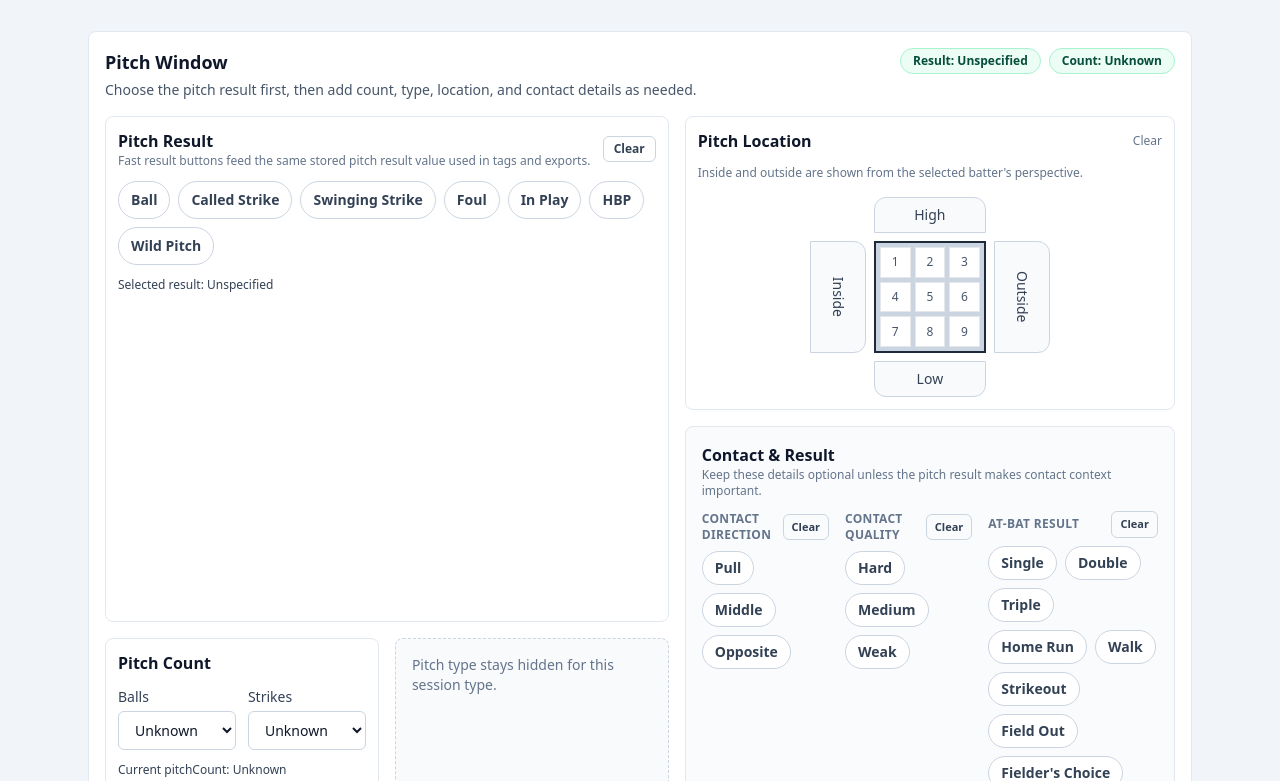
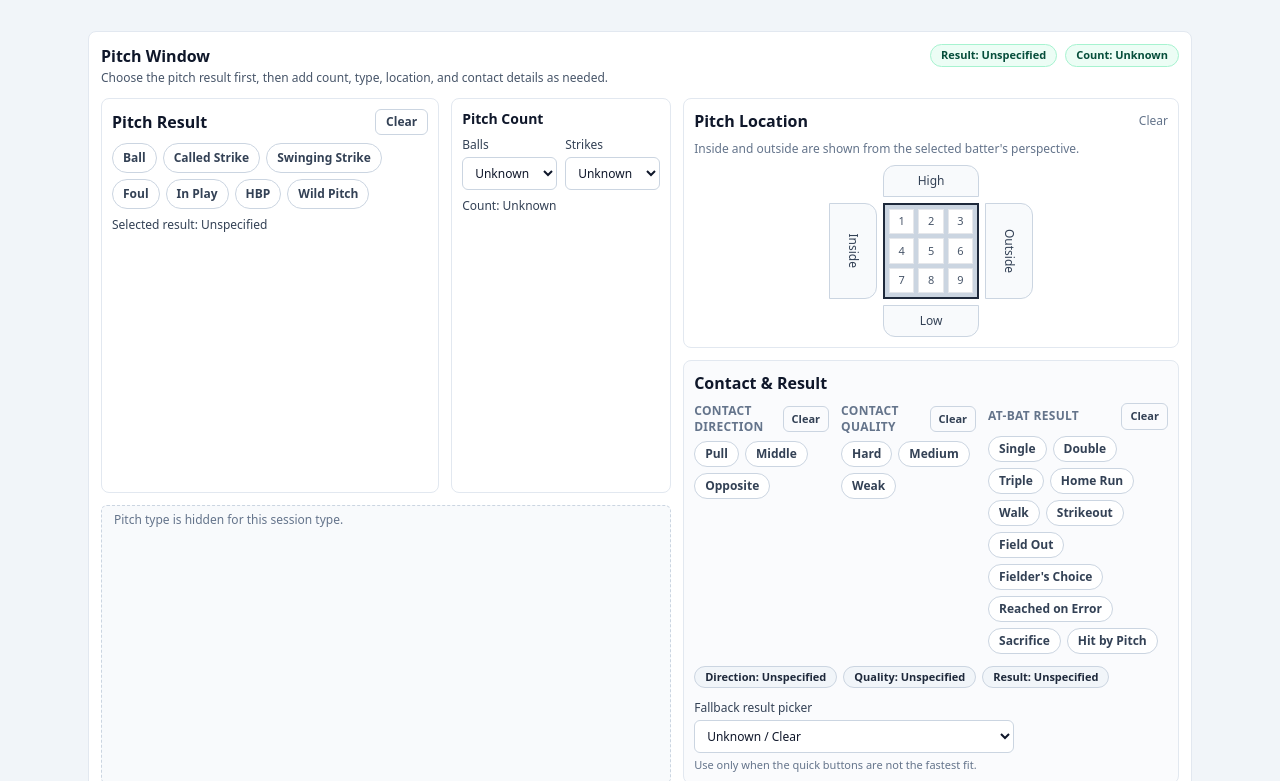
Before and after one commit to xr08/Softball-Analysis-Lab, a Next.js app: page /analyse in a window 1280 px wide. Shown: the part 719-1500 px from the top of the page. Built offline with nearby package versions, Linux system fonts and the light colour scheme.

Commit message:
Compress pitch window layout

```diff
--- a/components/analysis/ContactContextSelector.tsx
+++ b/components/analysis/ContactContextSelector.tsx
@@ -49,7 +49,7 @@ export function ContactContextSelector({
     onChange: (next: T | null) => void
   ) {
     return (
-      <div className="flex flex-col gap-2">
+      <div className="flex flex-col gap-1.5">
         <div className="flex items-center justify-between gap-2">
           <span className="text-xs font-semibold uppercase tracking-wide text-slate-500">{label}</span>
           <button
@@ -60,7 +60,7 @@ export function ContactContextSelector({
             Clear
           </button>
         </div>
-        <div className="flex flex-wrap gap-2">
+        <div className="flex flex-wrap gap-1.5">
           {options.map((option) => {
             const selected = value === option.value;
             return (
@@ -69,7 +69,7 @@ export function ContactContextSelector({
                 type="button"
                 aria-pressed={selected}
                 onClick={() => onChange(option.value)}
-                className={`rounded-full border px-3 py-1.5 text-sm font-semibold transition-colors focus:outline-none focus:ring-2 focus:ring-emerald-500 ${
+                className={`rounded-full border px-2.5 py-1 text-xs font-semibold transition-colors focus:outline-none focus:ring-2 focus:ring-emerald-500 ${
                   selected
                     ? "border-emerald-600 bg-emerald-600 text-white"
                     : "border-slate-300 bg-white text-slate-700 hover:border-slate-400 hover:bg-slate-50"
@@ -85,41 +85,43 @@ export function ContactContextSelector({
   }
 
   return (
-    <section className={`rounded-lg border p-4 ${sectionTone} ${compact ? "p-3" : "p-4"}`}>
-      <div className="mb-3">
+    <section className={`rounded-lg border ${sectionTone} ${compact ? "p-2.5" : "p-4"}`}>
+      <div className="mb-2">
         <h2 className={`font-semibold text-slate-900 ${compact ? "text-base" : "text-lg"}`}>Contact & Result</h2>
-        <p className="text-xs text-slate-500">
-          Keep these details optional unless the pitch result makes contact context important.
-        </p>
+        {!compact ? (
+          <p className="text-xs text-slate-500">
+            Keep these details optional unless the pitch result makes contact context important.
+          </p>
+        ) : null}
       </div>
-      <div className="grid gap-4">
-        <div className="grid gap-4 xl:grid-cols-[minmax(0,0.9fr)_minmax(0,0.9fr)_minmax(0,1.2fr)]">
+      <div className="grid gap-3">
+        <div className="grid gap-3 xl:grid-cols-[minmax(0,0.9fr)_minmax(0,0.9fr)_minmax(0,1.2fr)]">
           {renderChipGroup("Contact Direction", contactType, CONTACT_TYPE_OPTIONS, onContactTypeChange)}
           {renderChipGroup("Contact Quality", contactQuality, CONTACT_QUALITY_OPTIONS, onContactQualityChange)}
           {renderChipGroup("At-Bat Result", playResult, PLAY_RESULT_OPTIONS, onPlayResultChange)}
         </div>
 
-        <div className="flex flex-wrap gap-2">
-          <span className={`rounded-full border px-3 py-1 text-xs font-semibold ${accentClasses}`}>
+        <div className="flex flex-wrap gap-1.5">
+          <span className={`rounded-full border px-2.5 py-0.5 text-[11px] font-semibold ${accentClasses}`}>
             Direction: {getContactTypeLabel(contactType)}
           </span>
-          <span className={`rounded-full border px-3 py-1 text-xs font-semibold ${accentClasses}`}>
+          <span className={`rounded-full border px-2.5 py-0.5 text-[11px] font-semibold ${accentClasses}`}>
             Quality: {getContactQualityLabel(contactQuality)}
           </span>
-          <span className={`rounded-full border px-3 py-1 text-xs font-semibold ${accentClasses}`}>
+          <span className={`rounded-full border px-2.5 py-0.5 text-[11px] font-semibold ${accentClasses}`}>
             Result: {getPlayResultLabel(playResult)}
           </span>
         </div>
 
-        <label className="flex max-w-sm flex-col gap-1 text-sm text-slate-700">
-          Fallback play result picker
+        <label className="flex max-w-xs flex-col gap-1 text-xs text-slate-700">
+          Fallback result picker
           <select
             value={playResult || ""}
             onChange={(e) => {
               const val = e.target.value;
               onPlayResultChange(val === "" ? null : (val as TaggedEvent["playResult"]));
             }}
-            className="rounded-md border border-slate-300 bg-white px-3 py-2 text-sm text-slate-900 outline-none ring-emerald-500 focus:ring-2"
+            className="rounded-md border border-slate-300 bg-white px-2 py-1.5 text-xs text-slate-900 outline-none ring-emerald-500 focus:ring-2"
           >
             <option value="">Unknown / Clear</option>
             {PLAY_RESULT_OPTIONS.map((option) => (
@@ -131,7 +133,7 @@ export function ContactContextSelector({
               <option value={fallbackPlayResultValue}>{getPlayResultLabel(playResult)}</option>
             ) : null}
           </select>
-          <span className="text-xs text-slate-500">Use this only if the quick buttons are not the fastest fit.</span>
+          <span className="text-[11px] text-slate-500">Use only when the quick buttons are not the fastest fit.</span>
         </label>
       </div>
     </section>
--- a/components/analysis/CountSelector.tsx
+++ b/components/analysis/CountSelector.tsx
@@ -14,17 +14,17 @@ export function CountSelector({
   compact = false
 }: CountSelectorProps) {
   return (
-    <section className={`rounded-lg border border-slate-200 bg-white ${compact ? "p-3" : "p-4"}`}>
-      <h2 className={`mb-3 font-semibold text-slate-900 ${compact ? "text-base" : "text-lg"}`}>Pitch Count</h2>
-      <div className="grid gap-3 sm:grid-cols-2">
-        <label className="flex flex-col gap-1 text-sm text-slate-700">
+    <section className={`rounded-lg border border-slate-200 bg-white ${compact ? "p-2.5" : "p-4"}`}>
+      <h2 className={`mb-2 font-semibold text-slate-900 ${compact ? "text-sm" : "text-lg"}`}>Pitch Count</h2>
+      <div className={`grid ${compact ? "gap-2" : "gap-3 sm:grid-cols-2"} ${compact ? "grid-cols-2" : ""}`}>
+        <label className={`flex flex-col gap-1 text-slate-700 ${compact ? "text-xs" : "text-sm"}`}>
           Balls
           <select
             value={balls === null ? "" : balls}
             onChange={(event) =>
               onBallsChange(event.target.value === "" ? null : Number(event.target.value))
             }
-            className="rounded-md border border-slate-300 bg-white px-3 py-2 text-sm text-slate-900 outline-none ring-emerald-500 focus:ring-2"
+            className={`rounded-md border border-slate-300 bg-white text-slate-900 outline-none ring-emerald-500 focus:ring-2 ${compact ? "px-2 py-1.5 text-xs" : "px-3 py-2 text-sm"}`}
           >
             <option value="">Unknown</option>
             {[0, 1, 2, 3].map((value) => (
@@ -34,14 +34,14 @@ export function CountSelector({
             ))}
           </select>
         </label>
-        <label className="flex flex-col gap-1 text-sm text-slate-700">
+        <label className={`flex flex-col gap-1 text-slate-700 ${compact ? "text-xs" : "text-sm"}`}>
           Strikes
           <select
             value={strikes === null ? "" : strikes}
             onChange={(event) =>
               onStrikesChange(event.target.value === "" ? null : Number(event.target.value))
             }
-            className="rounded-md border border-slate-300 bg-white px-3 py-2 text-sm text-slate-900 outline-none ring-emerald-500 focus:ring-2"
+            className={`rounded-md border border-slate-300 bg-white text-slate-900 outline-none ring-emerald-500 focus:ring-2 ${compact ? "px-2 py-1.5 text-xs" : "px-3 py-2 text-sm"}`}
           >
             <option value="">Unknown</option>
             {[0, 1, 2].map((value) => (
@@ -52,8 +52,8 @@ export function CountSelector({
           </select>
         </label>
       </div>
-      <p className={`mt-3 text-slate-700 ${compact ? "text-xs" : "text-sm"}`}>
-        Current pitchCount: {balls !== null && strikes !== null ? `${balls}-${strikes}` : "Unknown"}
+      <p className={`mt-2 text-slate-700 ${compact ? "text-xs" : "text-sm"}`}>
+        Count: {balls !== null && strikes !== null ? `${balls}-${strikes}` : "Unknown"}
       </p>
     </section>
   );
--- a/components/analysis/PitchLocationSelector.tsx
+++ b/components/analysis/PitchLocationSelector.tsx
@@ -26,8 +26,8 @@ export function PitchLocationSelector({ value, onChange, compact = false }: Pitc
   const rightLabel = isLeftHanded ? "Inside" : "Outside";
 
   return (
-    <section className={`rounded-lg border border-slate-200 bg-white ${compact ? "p-3" : "p-4"}`}>
-      <div className="mb-3 flex items-center justify-between">
+    <section className={`rounded-lg border border-slate-200 bg-white ${compact ? "p-2.5" : "p-4"}`}>
+      <div className="mb-2 flex items-center justify-between">
         <h2 className={`font-semibold text-slate-900 ${compact ? "text-base" : "text-lg"}`}>Pitch Location</h2>
         <button
           type="button"
@@ -38,28 +38,28 @@ export function PitchLocationSelector({ value, onChange, compact = false }: Pitc
         </button>
       </div>
 
-      <p className="mb-4 text-xs text-slate-500">
+      <p className={`text-xs text-slate-500 ${compact ? "mb-2" : "mb-4"}`}>
         Inside and outside are shown from the selected batter's perspective.
       </p>
 
-      <div className={`mx-auto flex flex-col items-center gap-2 ${compact ? "max-w-[260px]" : "max-w-[300px]"}`}>
+      <div className={`mx-auto flex flex-col items-center ${compact ? "max-w-[236px] gap-1.5" : "max-w-[300px] gap-2"}`}>
         {/* High Zone */}
         <button
           type="button"
           onClick={() => onChange("high", "High")}
-          className={`${compact ? "h-9 w-28" : "h-10 w-32"} rounded-t-xl border border-slate-300 text-sm font-medium transition-colors ${
+          className={`${compact ? "h-8 w-24 text-xs" : "h-10 w-32 text-sm"} rounded-t-xl border border-slate-300 font-medium transition-colors ${
             value === "high" ? "bg-emerald-500 text-white border-emerald-600" : "bg-slate-50 text-slate-700 hover:bg-slate-100"
           }`}
         >
           High
         </button>
 
-        <div className="flex w-full items-stretch justify-center gap-2">
+        <div className={`flex w-full items-stretch justify-center ${compact ? "gap-1.5" : "gap-2"}`}>
           {/* Left Chase Zone */}
           <button
             type="button"
             onClick={() => onChange(leftId, leftLabel)}
-            className={`${compact ? "w-14" : "w-16"} rounded-l-xl border border-slate-300 text-sm font-medium transition-colors [writing-mode:vertical-lr] rotate-180 flex items-center justify-center ${
+            className={`${compact ? "w-12 text-xs" : "w-16 text-sm"} rounded-l-xl border border-slate-300 font-medium transition-colors [writing-mode:vertical-lr] rotate-180 flex items-center justify-center ${
               value === leftId ? "bg-emerald-500 text-white border-emerald-600" : "bg-slate-50 text-slate-700 hover:bg-slate-100"
             }`}
           >
@@ -67,13 +67,13 @@ export function PitchLocationSelector({ value, onChange, compact = false }: Pitc
           </button>
 
           {/* 3x3 Grid */}
-          <div className={`grid grid-cols-3 grid-rows-3 gap-1 bg-slate-300 border-2 border-slate-800 p-1 flex-shrink-0 ${compact ? "h-28 w-28" : "h-32 w-32"}`}>
+          <div className={`grid grid-cols-3 grid-rows-3 gap-1 bg-slate-300 border-2 border-slate-800 p-1 flex-shrink-0 ${compact ? "h-24 w-24" : "h-32 w-32"}`}>
             {ZONES.map((zone) => (
               <button
                 key={zone.id}
                 type="button"
                 onClick={() => onChange(zone.id, zone.label)}
-                className={`flex items-center justify-center border text-xs font-medium transition-colors ${
+                className={`flex items-center justify-center border font-medium transition-colors ${compact ? "text-[11px]" : "text-xs"} ${
                   value === zone.id ? "bg-emerald-500 text-white border-emerald-600" : "bg-white text-slate-600 hover:bg-slate-100"
                 }`}
               >
@@ -86,7 +86,7 @@ export function PitchLocationSelector({ value, onChange, compact = false }: Pitc
           <button
             type="button"
             onClick={() => onChange(rightId, rightLabel)}
-            className={`${compact ? "w-14" : "w-16"} rounded-r-xl border border-slate-300 text-sm font-medium transition-colors [writing-mode:vertical-rl] flex items-center justify-center ${
+            className={`${compact ? "w-12 text-xs" : "w-16 text-sm"} rounded-r-xl border border-slate-300 font-medium transition-colors [writing-mode:vertical-rl] flex items-center justify-center ${
               value === rightId ? "bg-emerald-500 text-white border-emerald-600" : "bg-slate-50 text-slate-700 hover:bg-slate-100"
             }`}
           >
@@ -98,7 +98,7 @@ export function PitchLocationSelector({ value, onChange, compact = false }: Pitc
         <button
           type="button"
           onClick={() => onChange("low", "Low")}
-          className={`${compact ? "h-9 w-28" : "h-10 w-32"} rounded-b-xl border border-slate-300 text-sm font-medium transition-colors ${
+          className={`${compact ? "h-8 w-24 text-xs" : "h-10 w-32 text-sm"} rounded-b-xl border border-slate-300 font-medium transition-colors ${
             value === "low" ? "bg-emerald-500 text-white border-emerald-600" : "bg-slate-50 text-slate-700 hover:bg-slate-100"
           }`}
         >
--- a/components/analysis/PitchResultSelector.tsx
+++ b/components/analysis/PitchResultSelector.tsx
@@ -11,11 +11,13 @@ export function PitchResultSelector({ value, onChange, compact = false }: PitchR
   const hasCustomValue = Boolean(value) && !PITCH_RESULT_OPTIONS.some((option) => option.value === value);
 
   return (
-    <section className={`rounded-lg border border-slate-200 bg-white ${compact ? "p-3" : "p-4"}`}>
-      <div className="mb-3 flex items-center justify-between gap-2">
+    <section className={`rounded-lg border border-slate-200 bg-white ${compact ? "p-2.5" : "p-4"}`}>
+      <div className="mb-2 flex items-center justify-between gap-2">
         <div>
           <h2 className={`font-semibold text-slate-900 ${compact ? "text-base" : "text-lg"}`}>Pitch Result</h2>
-          <p className="text-xs text-slate-500">Fast result buttons feed the same stored pitch result value used in tags and exports.</p>
+          {!compact ? (
+            <p className="text-xs text-slate-500">Fast result buttons feed the same stored pitch result value used in tags and exports.</p>
+          ) : null}
         </div>
         <button
           type="button"
@@ -26,7 +28,7 @@ export function PitchResultSelector({ value, onChange, compact = false }: PitchR
         </button>
       </div>
 
-      <div className="flex flex-wrap gap-2">
+      <div className="flex flex-wrap gap-1.5">
         {PITCH_RESULT_OPTIONS.map((option) => {
           const selected = value === option.value;
           return (
@@ -35,7 +37,7 @@ export function PitchResultSelector({ value, onChange, compact = false }: PitchR
               type="button"
               aria-pressed={selected}
               onClick={() => onChange(option.value)}
-              className={`rounded-full border px-3 py-2 text-sm font-semibold transition-colors focus:outline-none focus:ring-2 focus:ring-emerald-500 ${
+              className={`rounded-full border px-2.5 py-1.5 text-xs font-semibold transition-colors focus:outline-none focus:ring-2 focus:ring-emerald-500 ${
                 selected
                   ? "border-emerald-600 bg-emerald-600 text-white"
                   : "border-slate-300 bg-white text-slate-700 hover:border-slate-400 hover:bg-slate-50"
@@ -47,7 +49,7 @@ export function PitchResultSelector({ value, onChange, compact = false }: PitchR
         })}
       </div>
 
-      <p className={`mt-3 text-slate-700 ${compact ? "text-xs" : "text-sm"}`}>
+      <p className={`mt-2 text-slate-700 ${compact ? "text-xs" : "text-sm"}`}>
         Selected result: {getPitchResultLabel(value)}
       </p>
       {hasCustomValue ? (
--- a/components/analysis/PitchWindow.tsx
+++ b/components/analysis/PitchWindow.tsx
@@ -32,7 +32,7 @@ type PitchWindowProps = {
 
 function SummaryPill({ label, value }: { label: string; value: string }) {
   return (
-    <span className="rounded-full border border-emerald-200 bg-emerald-50 px-3 py-1 text-xs font-semibold text-emerald-900">
+    <span className="rounded-full border border-emerald-200 bg-emerald-50 px-2.5 py-0.5 text-[11px] font-semibold text-emerald-900">
       {label}: {value}
     </span>
   );
@@ -61,11 +61,11 @@ export function PitchWindow({
   const contactTone = isContactContextPrimary(pitchResult) ? "emphasized" : "muted";
 
   return (
-    <section className="rounded-lg border border-slate-200 bg-white p-4">
-      <div className="mb-4 flex flex-col gap-3 lg:flex-row lg:items-start lg:justify-between">
+    <section className="rounded-lg border border-slate-200 bg-white p-3">
+      <div className="mb-3 flex flex-col gap-2 lg:flex-row lg:items-start lg:justify-between">
         <div>
-          <h2 className="text-lg font-semibold text-slate-900">Pitch Window</h2>
-          <p className="mt-1 max-w-3xl text-sm text-slate-600">{getPitchWindowGuidance(pitchResult)}</p>
+          <h2 className="text-base font-semibold text-slate-900">Pitch Window</h2>
+          <p className="mt-0.5 max-w-3xl text-xs text-slate-600">{getPitchWindowGuidance(pitchResult)}</p>
         </div>
         <div className="flex flex-wrap gap-2">
           <SummaryPill label="Result" value={getPitchResultLabel(pitchResult)} />
@@ -74,10 +74,10 @@ export function PitchWindow({
         </div>
       </div>
 
-      <div className="grid gap-4 xl:grid-cols-[minmax(0,1.15fr)_minmax(0,1fr)]">
-        <div className="grid gap-4">
-          <PitchResultSelector value={pitchResult} onChange={onPitchResultChange} compact />
-          <div className="grid gap-4 lg:grid-cols-2">
+      <div className="grid gap-3 xl:grid-cols-[minmax(0,1.15fr)_minmax(0,1fr)]">
+        <div className="grid gap-3">
+          <div className="grid gap-3 lg:grid-cols-[minmax(0,1fr)_240px] xl:grid-cols-[minmax(0,1fr)_220px]">
+            <PitchResultSelector value={pitchResult} onChange={onPitchResultChange} compact />
             <CountSelector
               balls={balls}
               strikes={strikes}
@@ -85,17 +85,17 @@ export function PitchWindow({
               onStrikesChange={onStrikesChange}
               compact
             />
-            {showPitchType ? (
-              <PitchTypeSelector value={pitchType} onChange={onPitchTypeChange} compact />
-            ) : (
-              <div className="rounded-lg border border-dashed border-slate-300 bg-slate-50 p-4 text-sm text-slate-500">
-                Pitch type stays hidden for this session type.
-              </div>
-            )}
           </div>
+          {showPitchType ? (
+            <PitchTypeSelector value={pitchType} onChange={onPitchTypeChange} compact />
+          ) : (
+            <p className="rounded-md border border-dashed border-slate-300 bg-slate-50 px-3 py-1.5 text-xs text-slate-500">
+              Pitch type is hidden for this session type.
+            </p>
+          )}
         </div>
 
-        <div className="grid gap-4">
+        <div className="grid gap-3">
           <PitchLocationSelector value={pitchLocation} onChange={onPitchLocationChange} compact />
           <ContactContextSelector
             contactType={contactType}
```
